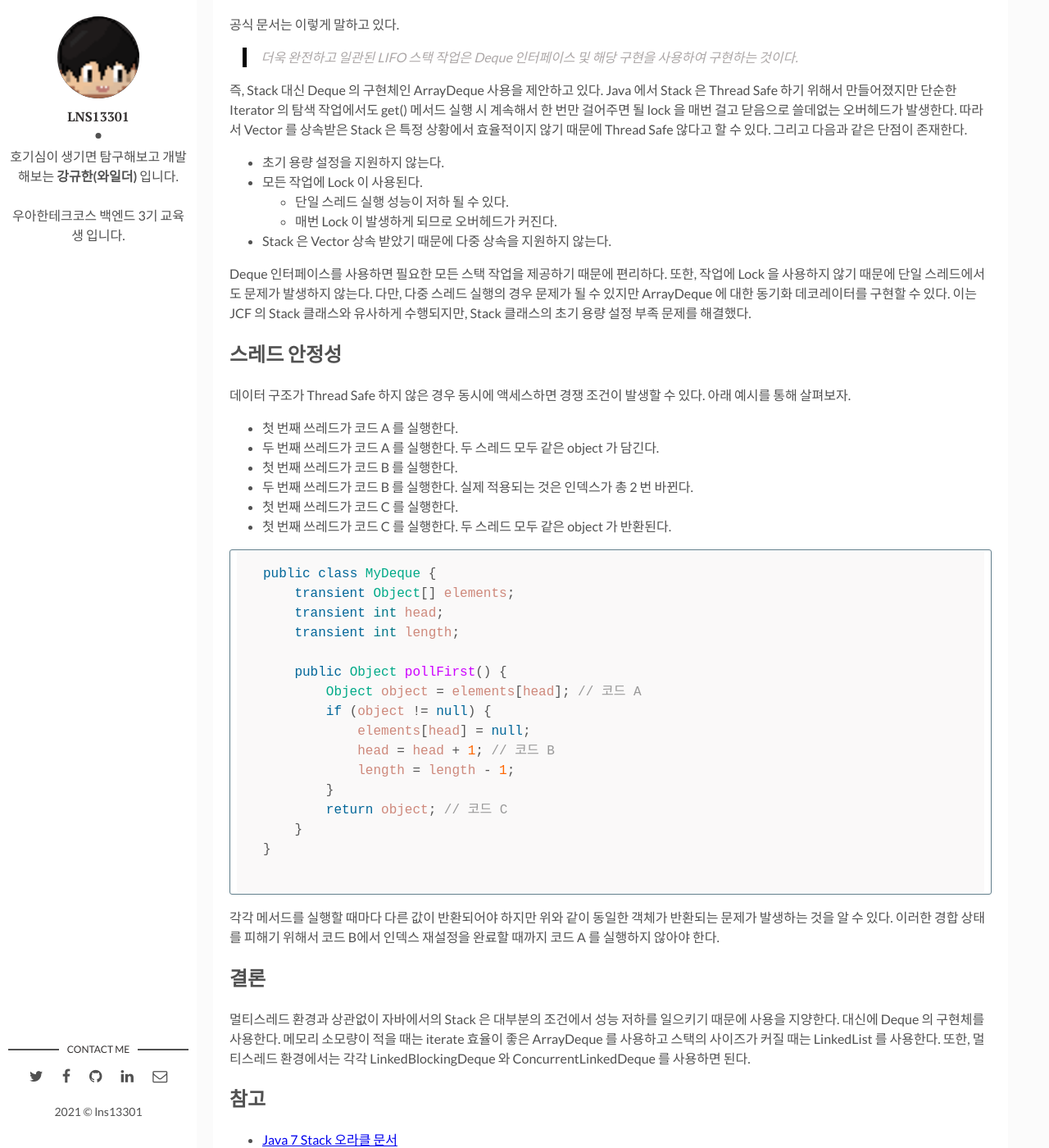
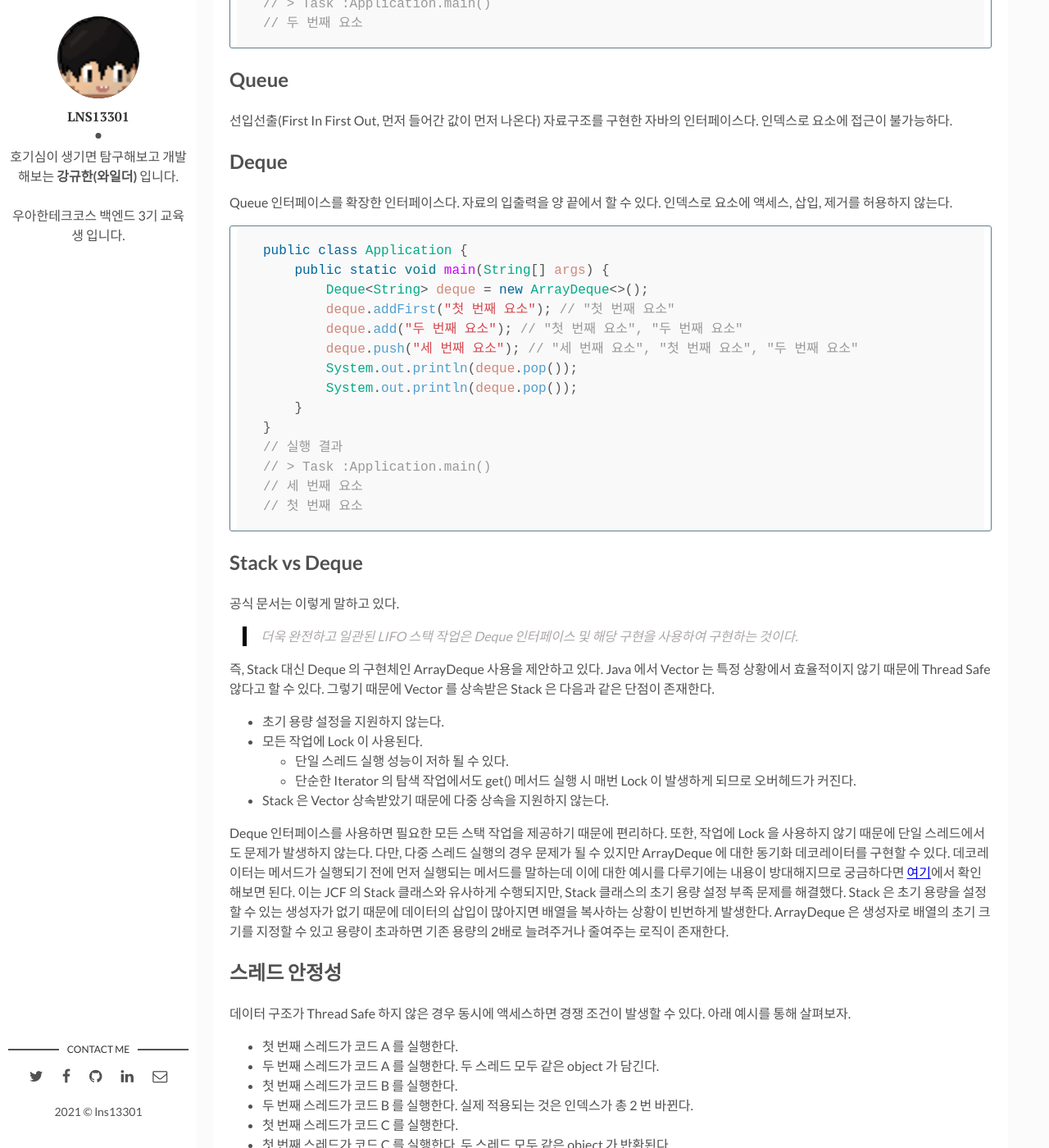
Before and after one commit to lns13301/github-blog, a Jekyll site: the page built from _posts/2021-05-13-stack-vs-deque.md, in a window 1280 px wide and 1400 px high, scrolled down 1140 px. Shown: the whole window at 82% size. Built offline with Jekyll 4.4.1, drawn with Linux system fonts in a browser that asks for light colours; comment, search, counter and statistics services are not loaded; some of the changed text lies outside the part shown.

Commit message:
docs: Stack vs Deque 내용 수정

````diff
--- a/_posts/2021-05-13-stack-vs-deque.md
+++ b/_posts/2021-05-13-stack-vs-deque.md
@@ -13,15 +13,46 @@ tags: java study
 
 ## Stack
 
-후입선출(LIFO) 자료구조를 구현한 자바의 클래스다. 자바의 Stack 은 List Collection 의 Vector 를 상속받은 스택 메모리 구조의 클래스를 제공한다. 배열 기반 데이터 구조로 인덱스로 요소에 액세스 할 수 있다.
+후입선출(Last In First Out, 나중에 들어간 값이 먼저 나온다) 자료구조를 구현한 자바의 클래스다. 자바의 Stack 은 List Collection 의 Vector 를 상속받은 스택 메모리 구조의 클래스를 제공한다. 배열 기반 데이터 구조로 인덱스로 요소에 액세스 할 수 있다.
+
+```java
+public class Application {
+    public static void main(String[] args) {
+        Stack<String> stack = new Stack<>();
+        stack.push("첫 번째 요소");
+        stack.push("두 번째 요소");
+        System.out.println(stack.pop());
+    }
+}
+// 실행 결과
+// > Task :Application.main()
+// 두 번째 요소
+```
 
 ## Queue
 
-선입선출(FIFO) 자료구조를 구현한 자바의 인터페이스다.
+선입선출(First In First Out, 먼저 들어간 값이 먼저 나온다) 자료구조를 구현한 자바의 인터페이스다. 인덱스로 요소에 접근이 불가능하다.
 
 ## Deque
 
 Queue 인터페이스를 확장한 인터페이스다. 자료의 입출력을 양 끝에서 할 수 있다. 인덱스로 요소에 액세스, 삽입, 제거를 허용하지 않는다.
+
+```java
+public class Application {
+    public static void main(String[] args) {
+        Deque<String> deque = new ArrayDeque<>();
+        deque.addFirst("첫 번째 요소"); // "첫 번째 요소"
+        deque.add("두 번째 요소"); // "첫 번째 요소", "두 번째 요소"
+        deque.push("세 번째 요소"); // "세 번째 요소", "첫 번째 요소", "두 번째 요소"
+        System.out.println(deque.pop());
+        System.out.println(deque.pop());
+    }
+}
+// 실행 결과
+// > Task :Application.main()
+// 세 번째 요소
+// 첫 번째 요소
+```
 
 ## Stack vs Deque
 
@@ -29,26 +60,26 @@ Queue 인터페이스를 확장한 인터페이스다. 자료의 입출력을
 
 > 더욱 완전하고 일관된 LIFO 스택 작업은 Deque 인터페이스 및 해당 구현을 사용하여 구현하는 것이다.
 
-즉, Stack 대신 Deque 의 구현체인 ArrayDeque 사용을 제안하고 있다. Java 에서 Stack 은 Thread Safe 하기 위해서 만들어졌지만 단순한 Iterator 의 탐색 작업에서도 get() 메서드 실행 시 계속해서 한 번만 걸어주면 될 lock 을 매번 걸고 닫음으로 쓸데없는 오버헤드가 발생한다. 따라서 Vector 를 상속받은 Stack 은 특정 상황에서 효율적이지 않기 때문에 Thread Safe 않다고 할 수 있다. 그리고 다음과 같은 단점이 존재한다.
+즉, Stack 대신 Deque 의 구현체인 ArrayDeque 사용을 제안하고 있다. Java 에서 Vector 는 특정 상황에서 효율적이지 않기 때문에 Thread Safe 않다고 할 수 있다. 그렇기 때문에 Vector 를 상속받은 Stack 은 다음과 같은 단점이 존재한다.
 
 - 초기 용량 설정을 지원하지 않는다.
 - 모든 작업에 Lock 이 사용된다.
   - 단일 스레드 실행 성능이 저하 될 수 있다.
-  - 매번 Lock 이 발생하게 되므로 오버헤드가 커진다.
-- Stack 은 Vector 상속 받았기 때문에 다중 상속을 지원하지 않는다.
+  - 단순한 Iterator 의 탐색 작업에서도 get() 메서드 실행 시 매번 Lock 이 발생하게 되므로 오버헤드가 커진다.
+- Stack 은 Vector 상속받았기 때문에 다중 상속을 지원하지 않는다.
 
-Deque 인터페이스를 사용하면 필요한 모든 스택 작업을 제공하기 때문에 편리하다. 또한, 작업에 Lock 을 사용하지 않기 때문에 단일 스레드에서도 문제가 발생하지 않는다. 다만, 다중 스레드 실행의 경우 문제가 될 수 있지만 ArrayDeque 에 대한 동기화 데코레이터를 구현할 수 있다. 이는 JCF 의 Stack 클래스와 유사하게 수행되지만, Stack 클래스의 초기 용량 설정 부족 문제를 해결했다.
+Deque 인터페이스를 사용하면 필요한 모든 스택 작업을 제공하기 때문에 편리하다. 또한, 작업에 Lock 을 사용하지 않기 때문에 단일 스레드에서도 문제가 발생하지 않는다. 다만, 다중 스레드 실행의 경우 문제가 될 수 있지만 ArrayDeque 에 대한 동기화 데코레이터를 구현할 수 있다. 데코레이터는 메서드가 실행되기 전에 먼저 실행되는 메서드를 말하는데 이에 대한 예시를 다루기에는 내용이 방대해지므로 궁금하다면 [여기](https://effectiveprogramming.tistory.com/entry/Decorator-%ED%8C%A8%ED%84%B4synchronizedList%EC%9D%98-%EA%B5%AC%ED%98%84-%ED%8C%A8%ED%84%B4)에서 확인해보면 된다. 이는 JCF 의 Stack 클래스와 유사하게 수행되지만, Stack 클래스의 초기 용량 설정 부족 문제를 해결했다. Stack 은 초기 용량을 설정할 수 있는 생성자가 없기 때문에 데이터의 삽입이 많아지면 배열을 복사하는 상황이 빈번하게 발생한다. ArrayDeque 은 생성자로 배열의 초기 크기를 지정할 수 있고 용량이 초과하면 기존 용량의 2배로 늘려주거나 줄여주는 로직이 존재한다.
 
 ## 스레드 안정성
 
 데이터 구조가 Thread Safe 하지 않은 경우 동시에 액세스하면 경쟁 조건이 발생할 수 있다. 아래 예시를 통해 살펴보자.
 
-- 첫 번째 쓰레드가 코드 A 를 실행한다.
-- 두 번째 쓰레드가 코드 A 를 실행한다. 두 스레드 모두 같은 object 가 담긴다.
-- 첫 번째 쓰레드가 코드 B 를 실행한다.
-- 두 번째 쓰레드가 코드 B 를 실행한다. 실제 적용되는 것은 인덱스가 총 2 번 바뀐다.
-- 첫 번째 쓰레드가 코드 C 를 실행한다.
-- 첫 번째 쓰레드가 코드 C 를 실행한다. 두 스레드 모두 같은 object 가 반환된다.
+- 첫 번째 스레드가 코드 A 를 실행한다.
+- 두 번째 스레드가 코드 A 를 실행한다. 두 스레드 모두 같은 object 가 담긴다.
+- 첫 번째 스레드가 코드 B 를 실행한다.
+- 두 번째 스레드가 코드 B 를 실행한다. 실제 적용되는 것은 인덱스가 총 2 번 바뀐다.
+- 첫 번째 스레드가 코드 C 를 실행한다.
+- 첫 번째 스레드가 코드 C 를 실행한다. 두 스레드 모두 같은 object 가 반환된다.
 
 ```java
 public class MyDeque {
@@ -69,24 +100,36 @@ public class MyDeque {
 
 ```
 
-각각 메서드를 실행할 때마다 다른 값이 반환되어야 하지만 위와 같이 동일한 객체가 반환되는 문제가 발생하는 것을 알 수 있다. 이러한 경합 상태를 피해기 위해서 코드 B에서 인덱스 재설정을 완료할 때까지 코드 A 를 실행하지 않아야 한다.
+각각 메서드를 실행할 때마다 다른 값이 반환되어야 하지만 위와 같이 동일한 객체가 반환되는 문제가 발생하는 것을 알 수 있다. 이러한 경합 상태를 피하기 위해서 코드 B에서 인덱스 재설정을 완료할 때까지 코드 A 를 실행하지 않아야 한다.
+
+## 어떤 구현체를 사용할까?
+
+멀티스레드 환경과 상관없이 자바에서의 Stack 은 대부분의 조건에서 성능 저하를 일으키기 때문에 사용을 지양한다. 대신에 Deque 의 구현체를 사용한다. 일반적으로 사용하는 Deque 의 구현체는 <b>ArrayDeque</b> 과 <b>LinkedList</b> 가 있다. 둘의 차이점을 살펴보자.
+
+- ArrayDeque 은 Deque 인터페이스의 구현체이며 크기가 재설정을 할 수 있다.
+- LinkedList 는 List 의 구현체다.
+- LinkedList 는 null 요소를 추가할 수 있지만 ArrayDeque 은 불가능하다.
+- LinkedList 는 반복중에 현재 요소를 제거하는 것이 효율적이고, ArrayDeque 은 양쪽 끝에서 추가, 제거가 효율적이다.
+- LinkedList 는 ArrayDeque 보다 더 많은 메모리를 소모한다.
+- 메모리 소모량이 적을 때는 iterate 효율이 좋은 ArrayDeque 를 사용하고 스택의 사이즈가 커지거나 심한 변동이 예상될 때는 즉각적인 메모리 공간 확보를 위해 LinkedList 를 사용한다.
+
+## 멀티스레드 환경
+
+멀티스레드 환경에서는 스레드로부터 안전한 Deque 을 사용해야 한다. 이 경우에는 각각 <b>LinkedBlockingDeque</b> 와 <b>ConcurrentLinkedDeque</b> 를 사용하면 된다. 둘은 Thread-Safe 하다는 공통점이 있지만, 동시 잠금 동작 측면에서 차이점이 있다. <b>LinkedBlockingDeque</b>는 잠금 메커니즘을 사용하여 한 번에 단일 스레드에서만 데이터를 작동할 수 있도록 할 때 사용한다. <b>ConcurrentLinkedDeque</b>는 각각의 스레드가 공유 데이터에 액세스 할 수 있도록 할 때 사용한다. 또한 데이터를 작동할 때 성능에 영향을 미칠 수 있다는 차이점이 있다.
 
 ## 결론
 
-멀티스레드 환경과 상관없이 자바에서의 Stack 은 대부분의 조건에서 성능 저하를 일으키기 때문에 사용을 지양한다. 대신에 Deque 의 구현체를 사용한다. 메모리 소모량이 적을 때는 iterate 효율이 좋은 ArrayDeque 를 사용하고 스택의 사이즈가 커질 때는 LinkedList 를 사용한다. 또한, 멀티스레드 환경에서는 각각 LinkedBlockingDeque 와 ConcurrentLinkedDeque 를 사용하면 된다.
+대부분의 상황에서는 Deque 을 사용할 때 LinkedList 보다는 ArrayDeque 을 사용하면 된다. 또한 멀티스레드 환경에서 단일스레드를 사용할 계획이라면 <b>LinkedBlockingDeque</b>를 사용하고 멀티스레드를 사용할 계획이라면 <b>ConcurrentLinkedDeque</b>를 사용하면 된다.
 
 ## 참고
 
 - [Java 7 Stack 오라클 문서](https://docs.oracle.com/javase/7/docs/api/java/util/Stack.html)
-
 - [Java 7 Deque 오라클 문서](https://docs.oracle.com/javase/7/docs/api/java/util/Deque.html)
-
 - [[Java] 자료구조 & 입력 API](https://machine-geon.tistory.com/71)
-
 - [Thread Safe LIFO Data](https://www.baeldung.com/java-lifo-thread-safe)
-
 - [자바 Deque 대 스택](https://recordsoflife.tistory.com/222)
-
 - [자바에서 Vector 와 Stack 컬렉션이 사용되지 않는 이유](https://aahc.tistory.com/8)
-
+- [ConcurrentLinkedDeque vs LinkedBlockingDeque](https://stackoverflow.com/questions/19179046/concurrentlinkeddeque-vs-linkedblockingdeque)
+- [Decorator 패턴(synchronizedList의 구현 패턴)](https://effectiveprogramming.tistory.com/entry/Decorator-%ED%8C%A8%ED%84%B4synchronizedList%EC%9D%98-%EA%B5%AC%ED%98%84-%ED%8C%A8%ED%84%B4)
+- [ArrayDeque 의 초기 용량 설정](https://junghyungil.tistory.com/116)
 - 자바의 정석 3rd Edition
````
